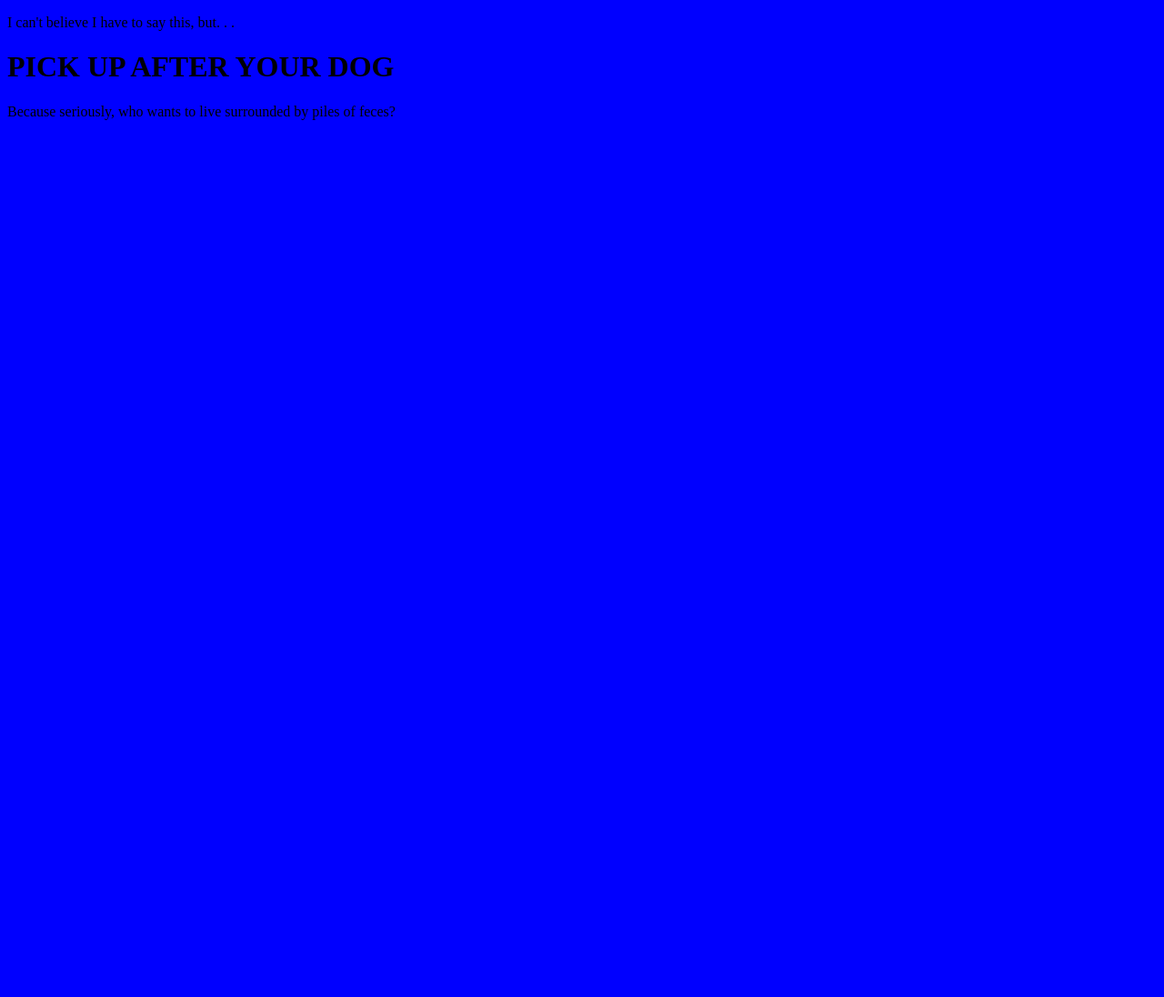
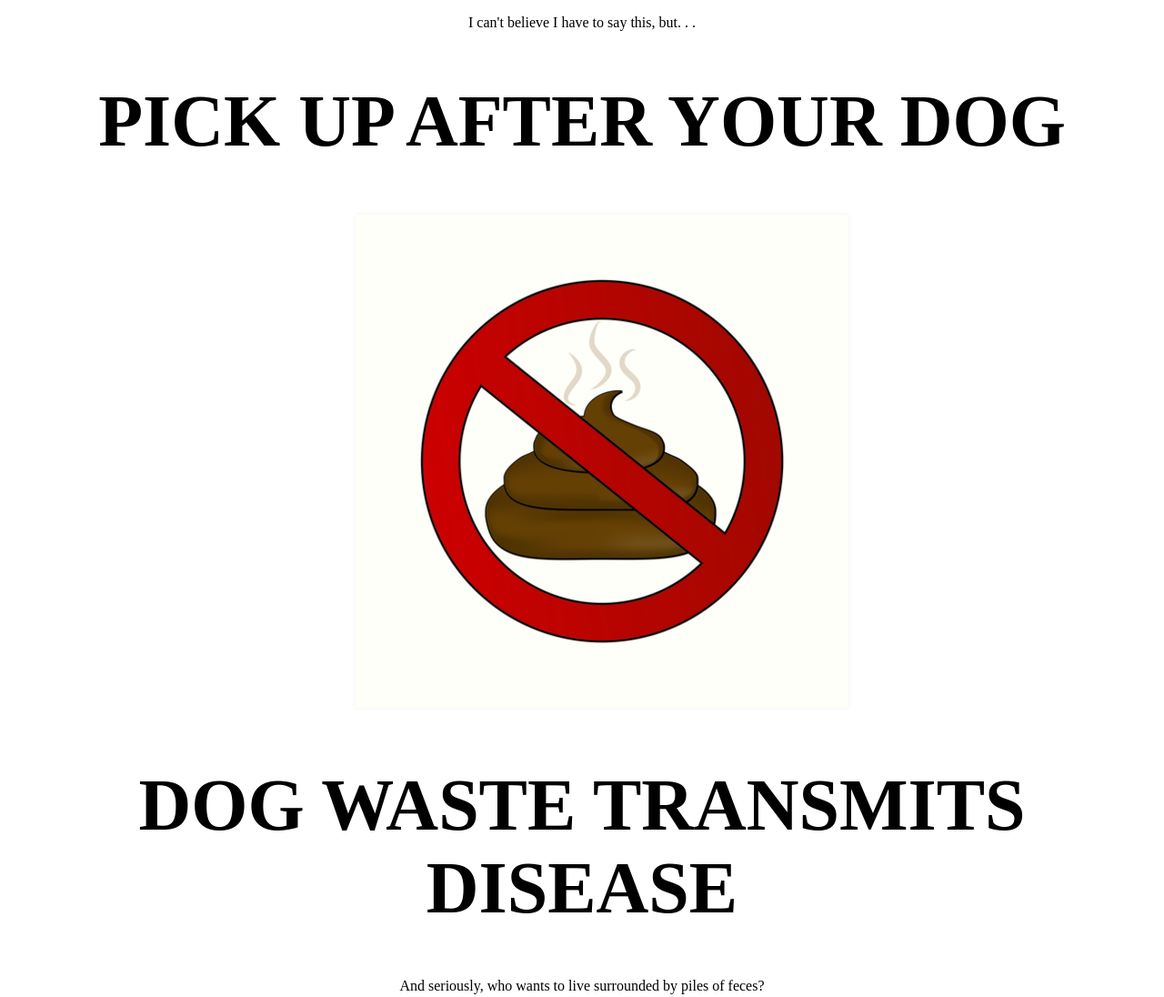
Before and after one commit to ephillipsiii/nodogwaste, a plain HTML site: page index.html in a window 1280 px wide. Shown: the whole page at 91% size. Before the commit the page ends 800 px from the top, so only its background shows below. Drawn offline with Linux system fonts and the light colour scheme.

Commit message:
added more text, image, centered all

```diff
--- a/assets/styles/style.css
+++ b/assets/styles/style.css
@@ -1,3 +1,24 @@
-body {
-    background-color: blue;
+.header{
+    text-align: center;
 }
+
+.blockText{
+    text-align: center;
+    font-size: 40px;
+}
+
+.footer{
+    text-align: center;
+}
+
+.noPoopSign{
+    display: block;
+    margin-left: auto;
+    margin-right: auto;
+    width: 40%;
+}
+
+.blockText2{
+    text-align: center;
+    font-size: 40px;
+}
--- a/index.html
+++ b/index.html
@@ -19,9 +19,13 @@
     </div>
     <div class="noPoopSign">
         <!-- this will have the poop emoji with the circle/slash symbol over it -->
+        <img src="assets/images/nopoop.png" alt="nopoop">
+    </div>
+    <div class="blockText2">
+        <h1>DOG WASTE TRANSMITS DISEASE</h1>
     </div>
     <div class="footer">
-        <p>Because seriously, who wants to live surrounded by piles of feces?</p>
+        <p>And seriously, who wants to live surrounded by piles of feces?</p>
     </div>
 </div>
 
```
Also changed, not shown: assets/images/nopoop.png (added).
